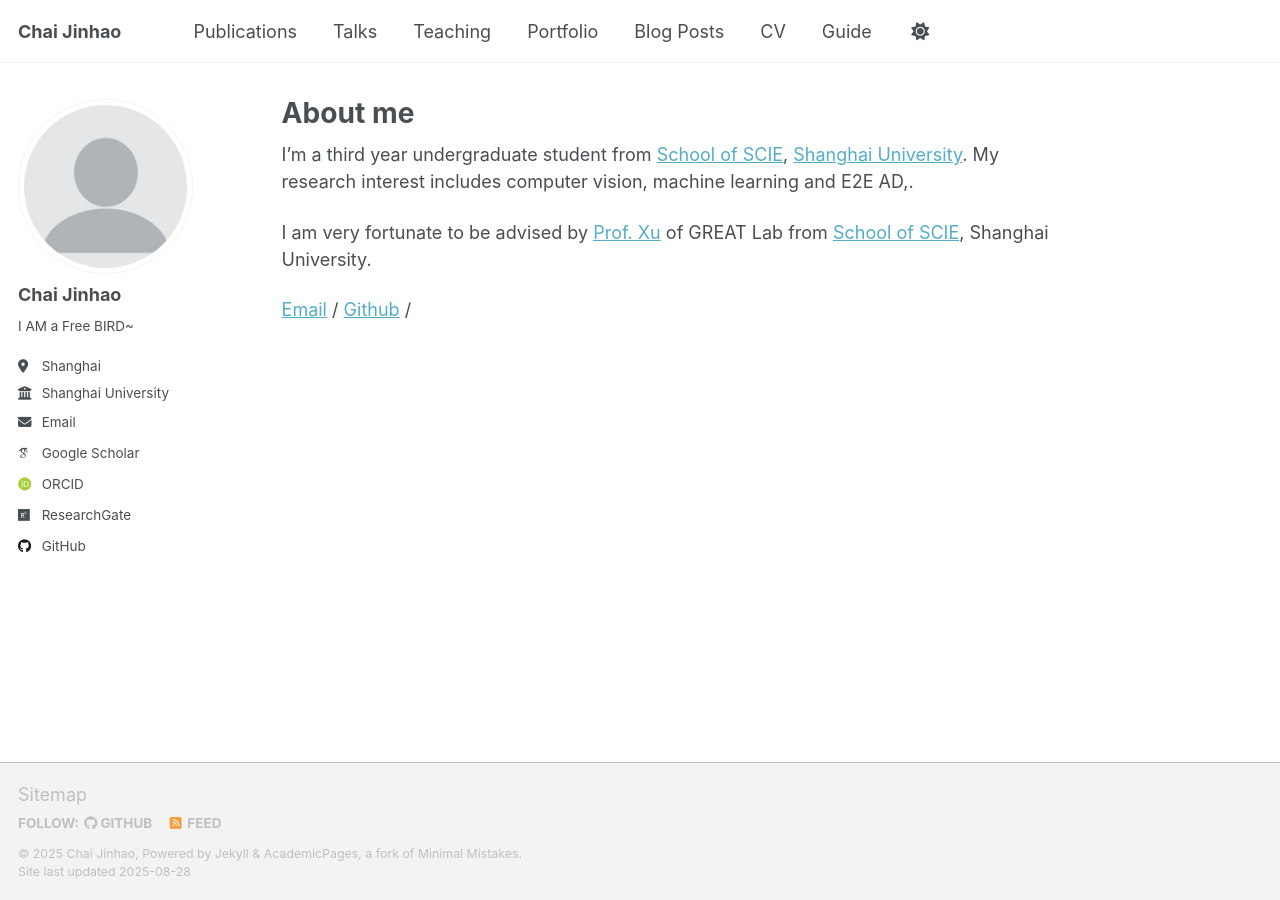
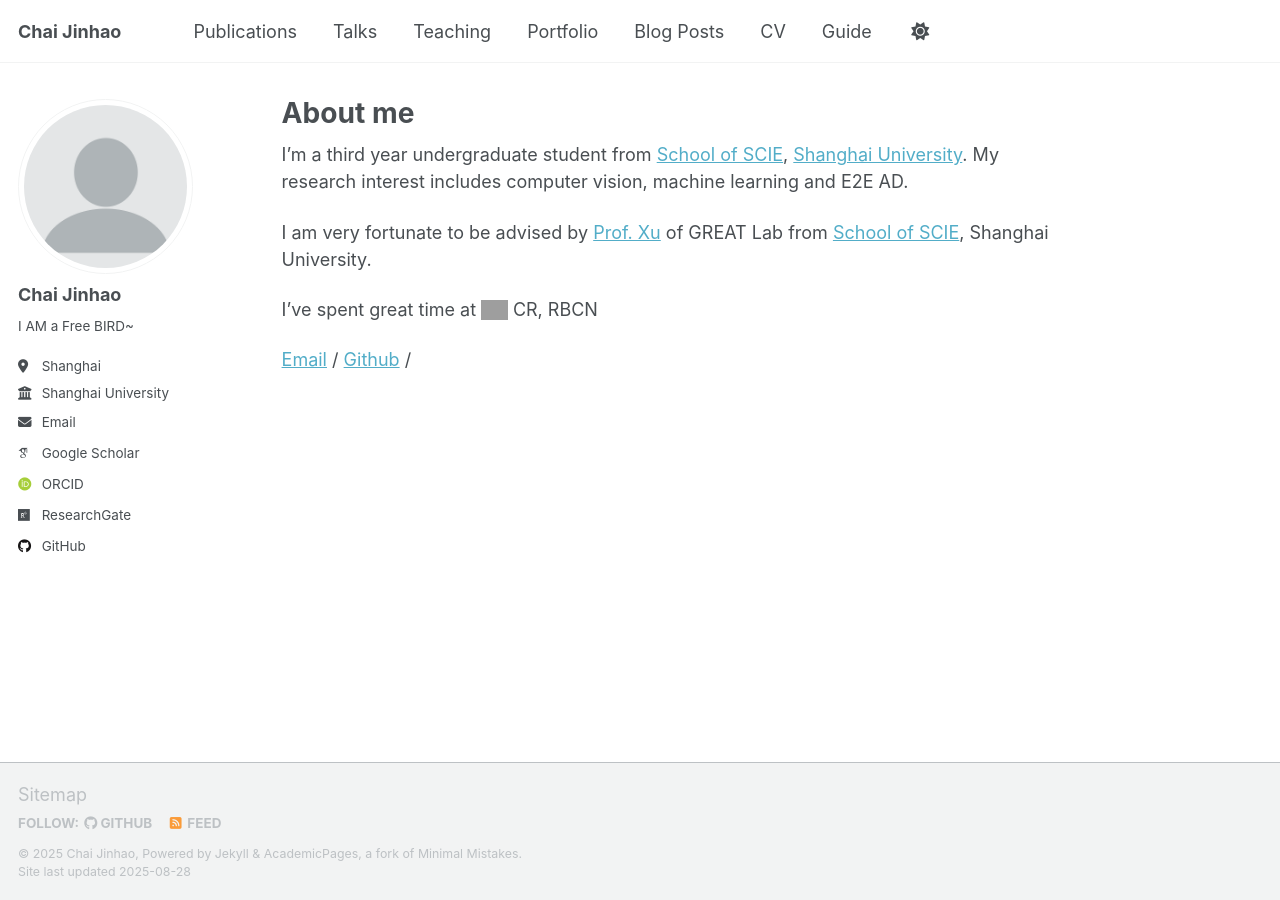
Before and after one commit to ChaiJohn216/ChaiJohn.giuhub.io, a Jekyll site: the page built from _pages/about.md, in a window 1280 px wide. Built offline with Jekyll 4.4.1, drawn with Linux system fonts in a browser that asks for light colours; some web fonts are replaced; a script that is not in the unit is left out; grey boxes are pictures that could not be loaded.

Commit message:
Update about.md

```diff
--- a/_pages/about.md
+++ b/_pages/about.md
@@ -7,8 +7,11 @@ redirect_from:
   - /about.html
 ---
 
-I'm a third year undergraduate student from [School of SCIE](https://scie.shu.edu.cn/), [Shanghai University](https://www.shu.edu.cn/). My research interest includes computer vision, machine learning and E2E AD,.
+I'm a third year undergraduate student from [School of SCIE](https://scie.shu.edu.cn/), [Shanghai University](https://www.shu.edu.cn/). My research interest includes computer vision, machine learning and E2E AD.
 
 I am very fortunate to be advised by [Prof. Xu](https://www.xjtlu.edu.cn/zh/about/people/leadership/professor-shugong-xu) of GREAT Lab from [School of SCIE](https://scie.shu.edu.cn/), Shanghai University.
 
+I've spent great time at
+<img src="./images/bosch_research.png" style="height:20px; margin-bottom:2px; vertical-align:middle;"> CR, RBCN
+
 [Email](cjh1031901072@outlook.com) / [Github](https://github.com/ChaiJohn) /
```
